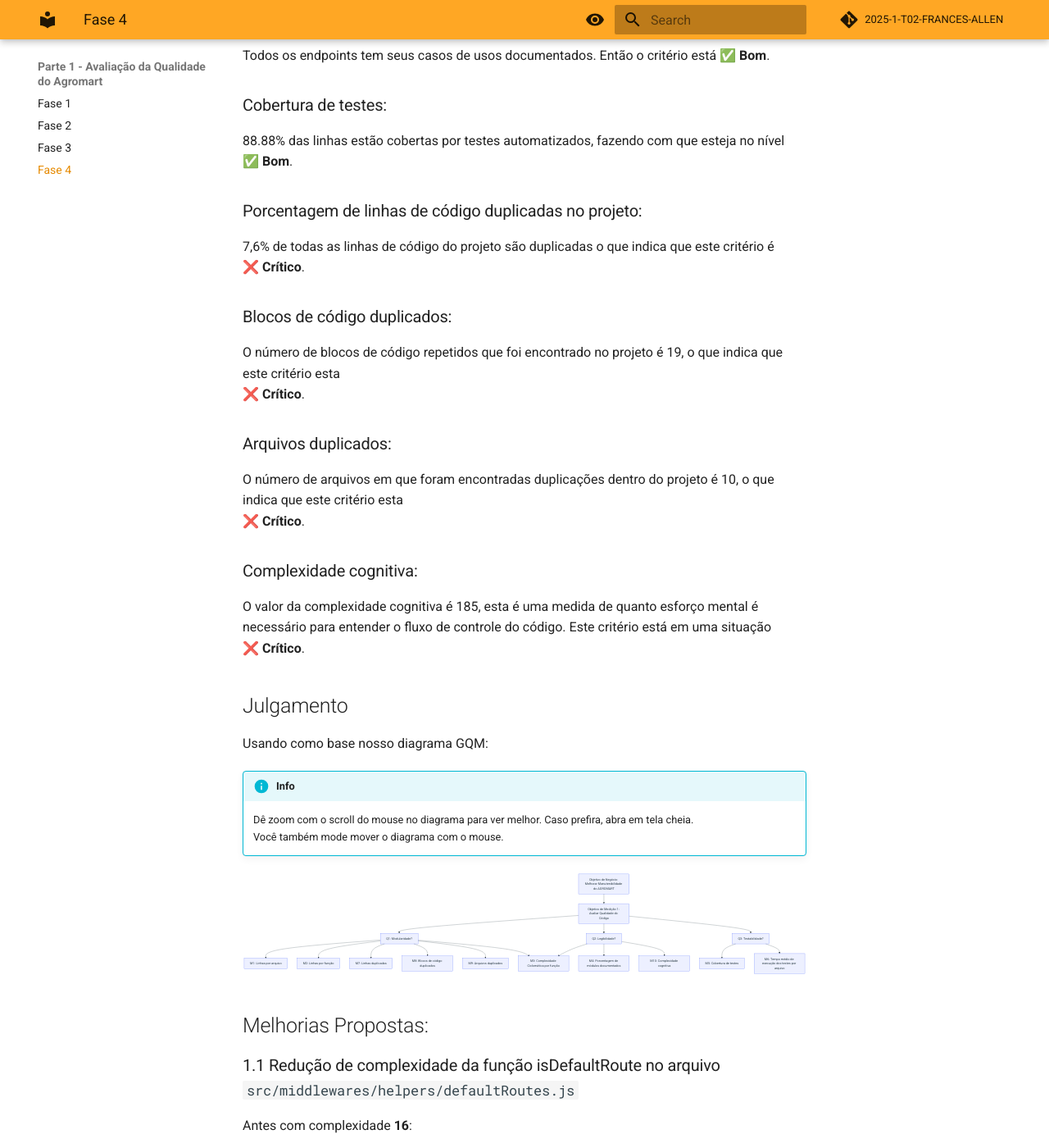
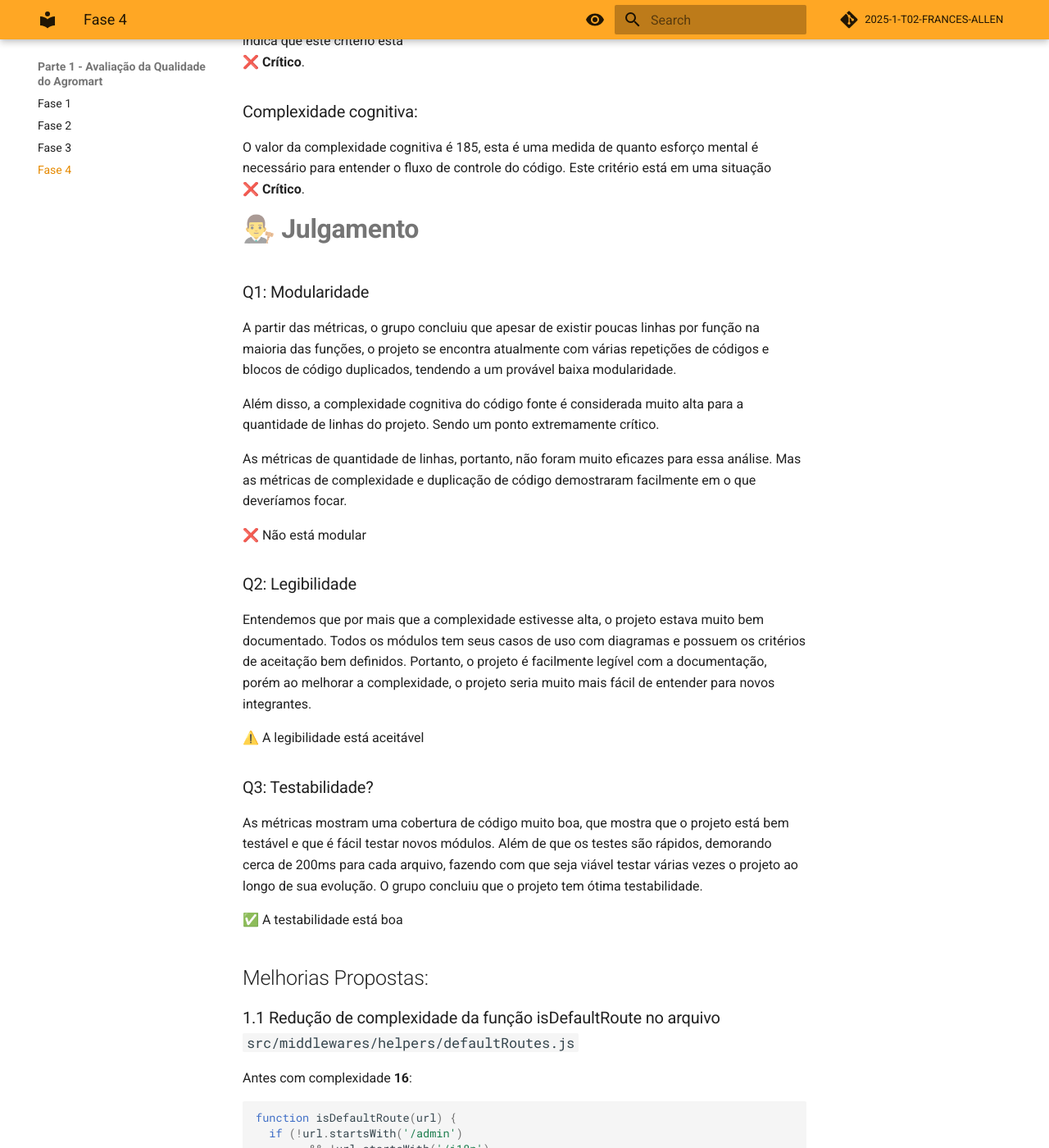
Before and after one commit to FCTE-Qualidade-de-Software-1/2025-1-T02-FRANCES-ALLEN, an MkDocs documentation site: the page built from docs/parte1/fase4.md, in a window 1280 px wide and 1400 px high, scrolled down 2604 px. Shown: the whole window at 82% size. Built offline with MkDocs 1.6.1 and Material for MkDocs 9.7.7, drawn with Linux system fonts in a browser that asks for light colours; comment, search, counter and statistics services are not loaded; some of the changed text lies outside the part shown.

````diff
--- a/docs/parte1/fase4.md
+++ b/docs/parte1/fase4.md
@@ -1,20 +1,37 @@
 # Fase 4 -  Executar a avaliação
 
-Primeiramente, vamos relembrar nossas métricas:
+Essa avaliação será divida da seguinte forma:
+
+- Avaliado cada métrica de forma unitária de acordo com os critérios
+- Depois será avaliado cada questão do GQM
+- Por fim, será avaliado o Objetivo da avaliação
 
 
-| Métrica (M)                                            | Critérios                                                                                   |
-| ------------------------------------------------------ | ------------------------------------------------------------------------------------------- |
-| **M1:** Linhas por arquivo                             | **✅ Bom:** M1 <= 200 <br/> **⚠️ Aceitável:** 200 < M1 <= 300 <br/> **❌ Crítico:** M1 > 300   |
-| **M2:** Linhas por função                              | **✅ Bom:** M2 <= 30 <br/> **⚠️ Aceitável:** 30 < M2 <= 50 <br/> **❌ Crítico:** M2 > 50       |
-| **M3:** Complexidade Ciclomática por função            | **✅ Bom:** M3 <= 3 <br/> **⚠️ Aceitável:** 3 < M3 <= 5 <br/> **❌ Crítico:** M3 > 5           |
-| **M4:** Porcentagem de módulos documentados            | **✅ Bom:** M4 >= 80% <br/> **⚠️ Aceitável:** 60% <= M4 < 80%  <br/> **❌ Crítico:** M4 < 60%  |
-| **M5:** Cobertura de testes                            | **✅ Bom:** M5 >= 80% <br/> **⚠️ Aceitável:** 70% <= M5 < 80%  <br/> **❌ Crítico:** M5 < 70%  |
-| **M6:** Tempo médio de execução dos testes por arquivo | **✅ Bom:** M6 <= 500ms <br/> **⚠️ Aceitável:** 500ms < M6 <= 1s <br/> **❌ Crítico:** M6 > 1s |
-| **M7:** Porcentagem de linhas de código duplicadas no projeto | **✅ Bom:** M7 <= 3% <br/> **⚠️ Aceitável:** 3% < M7 <= 5% <br/> **❌ Crítico:** M7 > 5% |
-| **M8:** Blocos de código duplicados | **✅ Bom:** 1 <= M8 <= 2 <br/> **⚠️ Aceitável:** M8 = 3 <br/> **❌ Crítico:** M8 > 3 |
-| **M9:** Arquivos duplicados | **✅ Bom:** 1 <= M9 <= 2 <br/> **⚠️ Aceitável:** M9 = 3 <br/> **❌ Crítico:** M9 > 3 |
-| **M10:** Complexidade cognitiva | **✅ Bom:** M10 < 10 <br/> **⚠️ Aceitável:** 15 >= M10 >= 10 <br/> **❌ Crítico:** M10 > 15 |
+!!! info
+    Dê zoom com o scroll do mouse no diagrama para ver melhor. Caso prefira, abra em tela cheia.<br/>
+    Você também mode mover o diagrama com o mouse.
+
+``` mermaid
+graph TD
+  BussinessObjective[Objetivo de Negócio: Melhorar Manutenibilidade do AGROMART] --> Objective1[Objetivo de Medição 1: Avaliar Qualidade do Código];
+
+  Objective1 --> Question1[Q1: Modularidade?]
+    Question1 --> AvgQtdRowsByFile[M1: Linhas por arquivo]
+    Question1 --> QtdRowsByFunction[M2: Linhas por função]
+    Question1 --> Density[M7: Linhas duplicadas]
+    Question1 --> DuplCode[M8: Blocos de código duplicados]
+    Question1 --> DuplFiles[M9: Arquivos duplicados]
+    Question1 --> Complexity[M3: Complexidade Ciclomática por função]
+
+  Objective1 --> Question2[Q2: Legibilidade?]
+    Question2 --> Complexity
+    Question2 --> documentedModules[M4: Porcentagem de módulos documentados]
+    Question2 --> CognitiveC[M10: Complexidade cognitiva]
+
+  Objective1 --> Question3[Q3: Testabilidade?]
+    Question3 --> Metric5[M5: Cobertura de testes]
+    Question3 --> Metric6[M6: Tempo médio de execução dos testes por arquivo]
+```
 
 As métricas foram obtidas da seguinte forma:
 
@@ -79,36 +96,29 @@ O número de arquivos em que foram encontradas duplicações dentro do projeto
 ### Complexidade cognitiva:
 O valor da complexidade cognitiva é 185, esta é uma medida de quanto esforço mental é necessário para entender o fluxo de controle do código. Este critério está em uma situação<br/> **❌ Crítico**.
 
-## Julgamento
+# **👨‍⚖️ Julgamento**
 
-Usando como base nosso diagrama GQM:
+### Q1: Modularidade
 
-!!! info
-    Dê zoom com o scroll do mouse no diagrama para ver melhor. Caso prefira, abra em tela cheia.<br/>
-    Você também mode mover o diagrama com o mouse.
+A partir das métricas, o grupo concluiu que apesar de existir poucas linhas por função na maioria das funções, o projeto se encontra atualmente com várias repetições de códigos e blocos de código duplicados, tendendo a um provável baixa modularidade.
 
-``` mermaid
-graph TD
-  BussinessObjective[Objetivo de Negócio: Melhorar Manutenibilidade do AGROMART] --> Objective1[Objetivo de Medição 1: Avaliar Qualidade do Código];
+Além disso, a complexidade cognitiva do código fonte é considerada muito alta para a quantidade de linhas do projeto. Sendo um ponto extremamente crítico.
 
-  Objective1 --> Question1[Q1: Modularidade?]
-    Question1 --> AvgQtdRowsByFile[M1: Linhas por arquivo]
-    Question1 --> QtdRowsByFunction[M2: Linhas por função]
-    Question1 --> Density[M7: Linhas duplicadas]
-    Question1 --> DuplCode[M8: Blocos de código duplicados]
-    Question1 --> DuplFiles[M9: Arquivos duplicados]
-    Question1 --> Complexity[M3: Complexidade Ciclomática por função]
+As métricas de quantidade de linhas, portanto, não foram muito eficazes para essa análise. Mas as métricas de complexidade e duplicação de código demostraram facilmente em o que deveríamos focar.
 
-  Objective1 --> Question2[Q2: Legibilidade?]
-    Question2 --> Complexity
-    Question2 --> documentedModules[M4: Porcentagem de módulos documentados]
-    Question2 --> CognitiveC[M10: Complexidade cognitiva]
+❌ Não está modular
 
-  Objective1 --> Question3[Q3: Testabilidade?]
-    Question3 --> Metric5[M5: Cobertura de testes]
-    Question3 --> Metric6[M6: Tempo médio de execução dos testes por arquivo]
-```
+### Q2: Legibilidade
 
+Entendemos que por mais que a complexidade estivesse alta, o projeto estava muito bem documentado. Todos os módulos tem seus casos de uso com diagramas e possuem os critérios de aceitação bem definidos. Portanto, o projeto é facilmente legível com a documentação, porém ao melhorar a complexidade, o projeto seria muito mais fácil de entender para novos integrantes.
+
+⚠️ A legibilidade está aceitável
+
+### Q3: Testabilidade?
+
+As métricas mostram uma cobertura de código muito boa, que mostra que o projeto está bem testável e que é fácil testar novos módulos. Além de que os testes são rápidos, demorando cerca de 200ms para cada arquivo, fazendo com que seja viável testar várias vezes o projeto ao longo de sua evolução. O grupo concluiu que o projeto tem ótima testabilidade.
+
+✅ A testabilidade está boa
 
 ## Melhorias Propostas:
 
````
Also changed, not shown: docs/parte1/fase2.md (+21 -21 lines).
